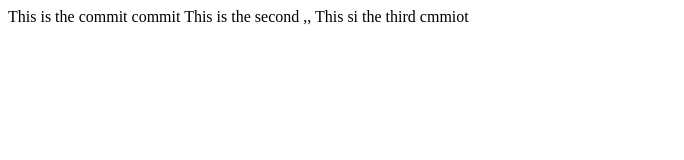
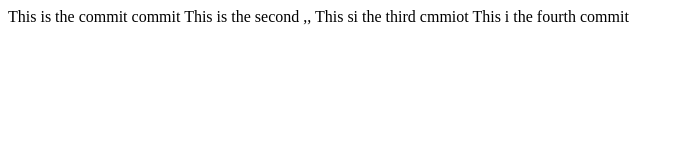
Before and after one commit to puneetdullat/git_practice2, a website: page index.html in a window 1280 px wide. Shown: the whole page, without its empty margins (0-684 px from the left). Drawn offline with Linux system fonts and the light colour scheme.

Commit message:
Fourth Com

```diff
--- a/index.html
+++ b/index.html
@@ -9,5 +9,6 @@
     This is the commit commit
     This is the second   ,,
     This si the third cmmiot
+    This i the fourth commit
 </body>
 </html>
```
